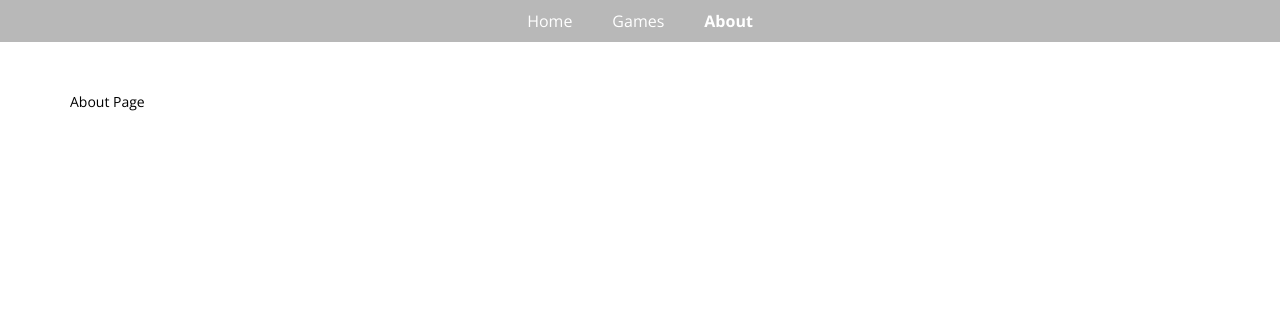
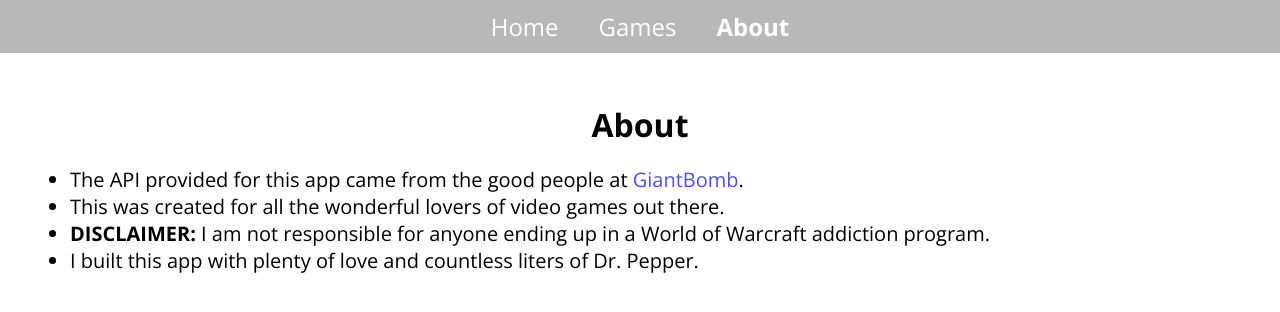
Before and after one commit to envincebal/react-game-search, a React (Create React App) app: page /about in a window 1280 px wide. Shown: the top 312 px of the page. Built offline with nearby package versions, Linux system fonts and the light colour scheme.

Commit message:
Added error handling

```diff
--- a/src/components/About.js
+++ b/src/components/About.js
@@ -3,7 +3,13 @@ import React from 'react';
 const About = (props) => {
   return (
     <div className="about-container">
-        <p>About Page</p>
+      <h1 className="about-title">About</h1>
+      <ul className="about-list">
+        <li>The API provided for this app came from the good people at <a className="giant-bomb-link" href="https://www.giantbomb.com/api/">GiantBomb</a>.</li>
+        <li>This was created for all the wonderful lovers of video games out there.</li>
+        <li><strong>DISCLAIMER:</strong> I am not responsible for anyone ending up in a World of Warcraft addiction program.</li>
+        <li>I built this app with plenty of love and countless liters of Dr. Pepper.</li>
+      </ul>
     </div>
   );
 }
--- a/src/components/GameSearch.js
+++ b/src/components/GameSearch.js
@@ -6,7 +6,8 @@ class Search extends Component {
     super(props);
     this.state = {
       title: "",
-      games: []
+      games: [],
+      error: false
     }
   }
 
@@ -17,10 +18,10 @@ class Search extends Component {
   }
 
   handleGames = (search) => {
-    const proxyUrl = "https://cors-anywhere.herokuapp.com/";
-    const key = "8cd10a7136710c1003c8e216d85941ace5a1f00e";
+    const proxyUrl = `https://cors-anywhere.herokuapp.com/`;
+    const key = `8cd10a7136710c1003c8e216d85941ace5a1f00e`;
     const endpoint = `https://www.giantbomb.com/api/search/?api_key=`;
-    const url = proxyUrl + endpoint + key + `&format=json&resources=game&query=${search}&limit=30`;
+    const url = `${proxyUrl}${endpoint}${key}&format=json&resources=game&query=${search}&limit=30`;
 
     fetch(url)
       .then(res => res.json())
@@ -32,6 +33,8 @@ class Search extends Component {
             games: prevState.games.concat(game)
           }))
         });
+      }).catch(error => {
+        console.log('Request failed', error);
       });
 
     this.setState({
@@ -44,14 +47,15 @@ class Search extends Component {
     e.preventDefault();
 
     if (!title) {
-      return;
+      this.setState({ error: true })
     } else {
+      this.setState({ error: false })
       this.handleGames(title);
     }
   }
 
   render() {
-    const { games } = this.state;
+    const { games, error } = this.state;
     return (
       <div className="App">
         <div className="search-bar">
@@ -67,9 +71,10 @@ class Search extends Component {
               onClick={this.handleSubmit}
             >Search</button>
           </form>
+          <span className="error">{error ? "You kind of need to type something first, genius." : ""}</span>
         </div>
         <div className="games-container">
-          {games.length > 0 ? (
+          {
             games.map(game => {
               return <Game
                 key={game.id}
@@ -78,9 +83,6 @@ class Search extends Component {
                 gameTitle={game.name}
               />
             })
-          ) : (
-              console.log(this.state.title)
-            )
           }
         </div>
       </div>
--- a/src/components/GamesDetails.js
+++ b/src/components/GamesDetails.js
@@ -26,7 +26,6 @@ class GameDetails extends Component {
       name,
       deck, site_detail_url } = gameInfo;
     return (
-
       <div className="details-content">
         <h1 className="game-title">{name}</h1>
         <div className="info-div">
@@ -60,8 +59,6 @@ class GameDetails extends Component {
                 <h3>Summary</h3>
                 <p>{deck}</p>
               </div>
-
-              {console.log(gameInfo)}
             </div>
             <div className="more-info">
               <div className="more-info-content">
--- a/src/styles/css/index.css
+++ b/src/styles/css/index.css
@@ -19,7 +19,8 @@ p {
     padding: 10px; }
     .navbar .navbar-item .nav-link {
       color: #fff;
-      text-decoration: none; }
+      text-decoration: none;
+      font-size: 24px; }
     .navbar .navbar-item .selected {
       font-weight: bold; }
 
@@ -37,6 +38,11 @@ p {
     border: none;
     font-size: 18px;
     background-color: #31b931; }
+  .search-bar .error {
+    color: #e71616;
+    font-size: 18px;
+    margin: 15px 0 0 0;
+    display: inline-block; }
 
 .container {
   max-width: 1140px;
@@ -114,6 +120,16 @@ p {
     .details-content .info-div .game-info .more-info .info-link:link {
       color: #000; }
 
+.about-title {
+  text-align: center;
+  margin: 0 0 20px 0; }
+
+.about-list {
+  font-size: 20px; }
+  .about-list .giant-bomb-link {
+    text-decoration: none;
+    color: #4f4fdd; }
+
 @media (max-width: 865px) {
   .games-container {
     display: block; }
--- a/src/styles/scss/index.scss
+++ b/src/styles/scss/index.scss
@@ -20,13 +20,13 @@ p {
   justify-content: center;
 
   .navbar-item {
-
     margin: 0 10px;
     padding: 10px;
 
     .nav-link {
       color: #fff;
       text-decoration: none;
+      font-size: 24px;
     }
 
     .selected {
@@ -54,6 +54,12 @@ p {
     background-color: #31b931;
   }
 
+  .error{
+    color: #e71616;
+    font-size: 18px;
+    margin: 15px 0 0 0;
+    display: inline-block;
+  }
 }
 
 .container {
@@ -97,7 +103,6 @@ p {
     }
   }
 }
-
 
 .details-content {
   .game-title {
@@ -151,7 +156,6 @@ p {
         flex: 1;
         display: flex;
         align-items: center;
-
         justify-content: center;
       }
 
@@ -172,6 +176,20 @@ p {
         }
       }
     }
+  }
+}
+
+.about-title{
+  text-align: center;
+  margin: 0 0 20px 0;
+}
+
+.about-list{
+  font-size: 20px;
+
+  .giant-bomb-link{
+    text-decoration: none;
+    color: #4f4fdd;
   }
 }
 
```
Also changed, not shown: 1 other file (tests, documents, lock files or other folders).
